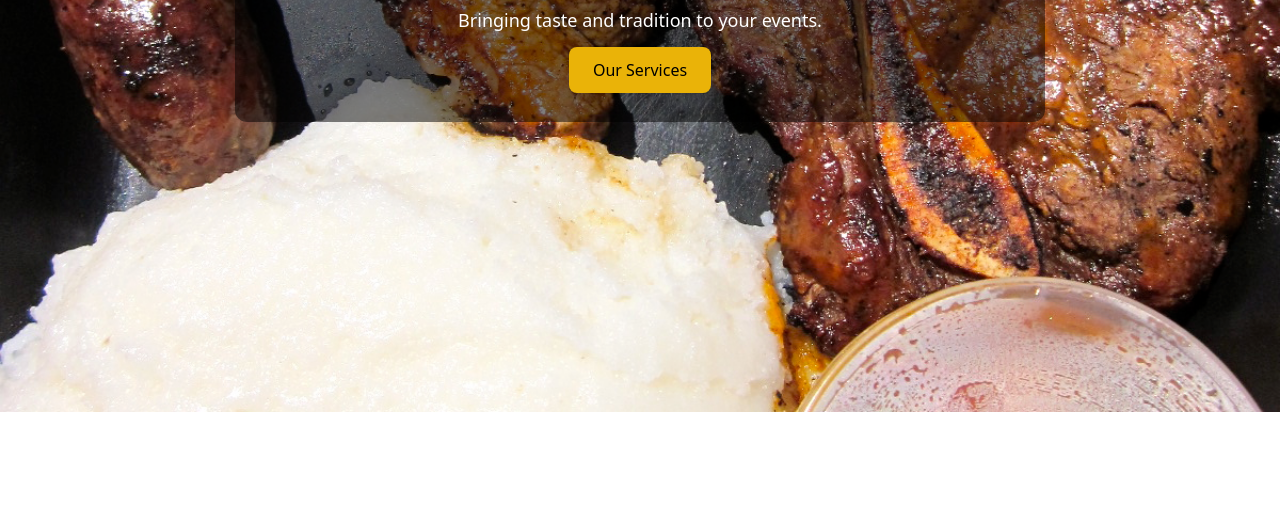
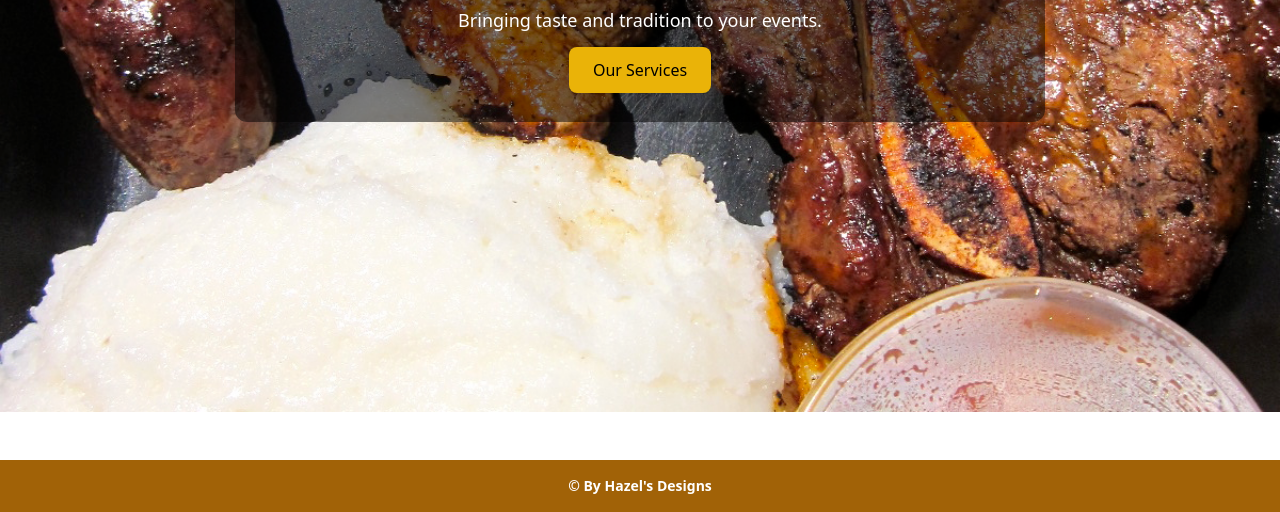
Before and after one commit to makunyane-catering/makunyane, a plain HTML site: page index.html in a window 1280 px wide. Shown: the part 388-900 px from the top of the page. Before the commit the page ends 800 px from the top, so only its background shows below. Drawn offline with nearby package versions, Linux system fonts and the light colour scheme.

Commit message:
index.html

```diff
--- a/index.html
+++ b/index.html
@@ -33,5 +33,10 @@
     <a href="services.html" class="px-6 py-3 bg-yellow-500 text-black rounded-lg shadow hover:bg-yellow-400">Our Services</a>
   </div>
 </section>
+  <!-- Footer -->
+<footer class="bg-yellow-700 text-white text-center py-4 mt-12">
+  <p class="text-sm font-semibold">&copy; By Hazel's Designs</p>
+</footer>
+
 </body>
 </html>
```
